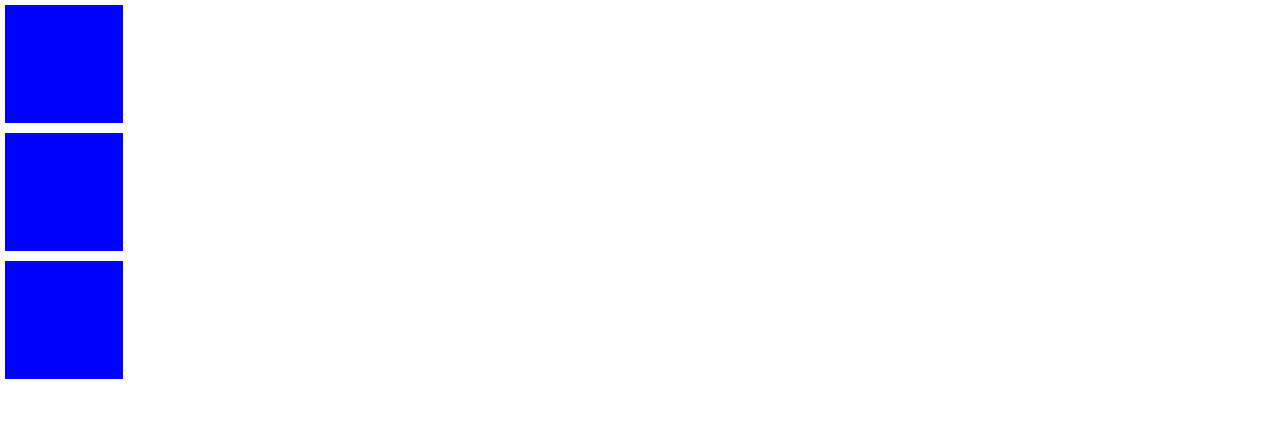
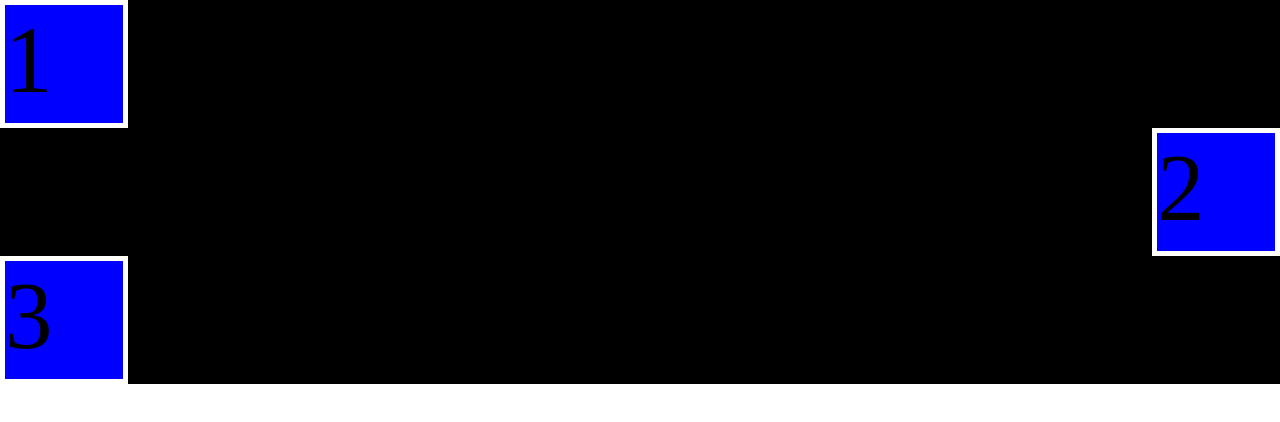
Before and after one commit to juliocesar1552/aulasios, a plain HTML site: page CSS/aula04/index.html in a window 1280 px wide. Drawn offline with Linux system fonts and the light colour scheme.

Commit message:
continuaçao

```diff
--- a/CSS/aula04/index.html
+++ b/CSS/aula04/index.html
@@ -1,5 +1,5 @@
 <!DOCTYPE html>
-<html lang="en">
+<html lang="pt-br">
 <head>
     <meta charset="UTF-8">
     <meta name="viewport" content="width=device-width, initial-scale=1.0">
@@ -8,11 +8,13 @@
 </head>
 
 <body>
+<div id="conteiner">
 
-    <div class="quadrado"></div>
-    <div class="quadrado"></div>
-    <div class="quadrado"></div>
+    <div class="quadrado" id="um">1</div>
+    <div class="quadrado" id="dois">2</div>
+    <div class="quadrado" id="tres">3</div>
 
+</div>
 
 </body>
 </html>
--- a/CSS/aula04/style.css
+++ b/CSS/aula04/style.css
@@ -13,4 +13,14 @@
     min-width: 100px;
     background-color: blue;
     border: solid white 5px;
+    font-size: 95px;
 }
+
+#conteiner{
+    background-color: black;
+    height: ;
+}
+
+#dois{
+    justify-self: flex-end;
+}
--- /dev/null
+++ b/CSS/aula06/wrap.css
@@ -0,0 +1,47 @@
+@charset "UTF-8";
+
+*{
+    margin: 0;
+    padding: 0;
+    box-sizing: border-box;
+}
+
+#conteiner{
+    background-color: rgb(7, 17, 17);
+    display: flex;
+    justify-content: space-between;
+
+    /* o flex-wrap fas com que seu conteine flexivel distribua
+    ao items em uma nova linha ou coluna quando a tela estiver muito cheia */
+}
+
+.quadrado{
+    background-color: chartreuse;
+    width: 250px;
+    height: 250px;
+    border: white solid 5px;
+    font-size: 95px;
+    color: darkkhaki;
+    display: flex;
+    justify-content: center;
+    align-items: center;
+}
+
+#quatro{
+    flex-grow: 3;
+    /* flex -grow fas com que o elemento cesça dentro do contador de acordo com o numero indicado
+    lembrando que todos os items começam com o padrao o, por exemplo, se colocar o valor 2,
+     o elementoocupa o espaço */
+     flex-shrink: 3;
+     /* flex-shrink, ele vaiso diminuir rapido */
+    }
+
+#seis{
+    flex: 1 1 300px;
+/* flex e uma abreivaçao para os 3 outros elementos flex primeiros numero
+correspotente ao flex graw segundo numero correspotente ao flex senhr
+terciero numero correspotente ao flex basis */
+
+    flex-basis: 500px;
+    /* flex-basis delimita um tamanho minimo inicial para os elementos flexiveis*/
+}
```
Also changed, not shown: CSS/aula06/wrap.html (added, +22 -0 lines).
